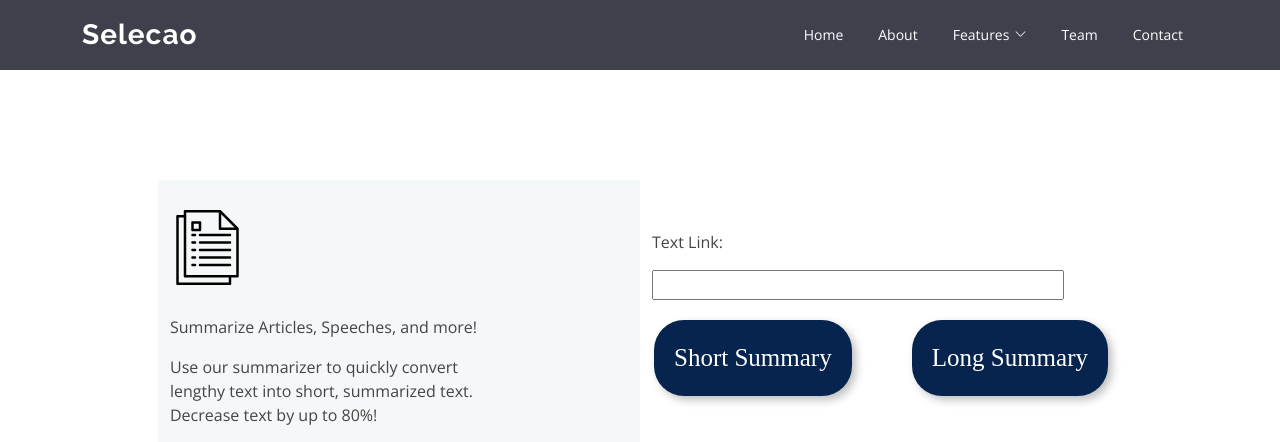
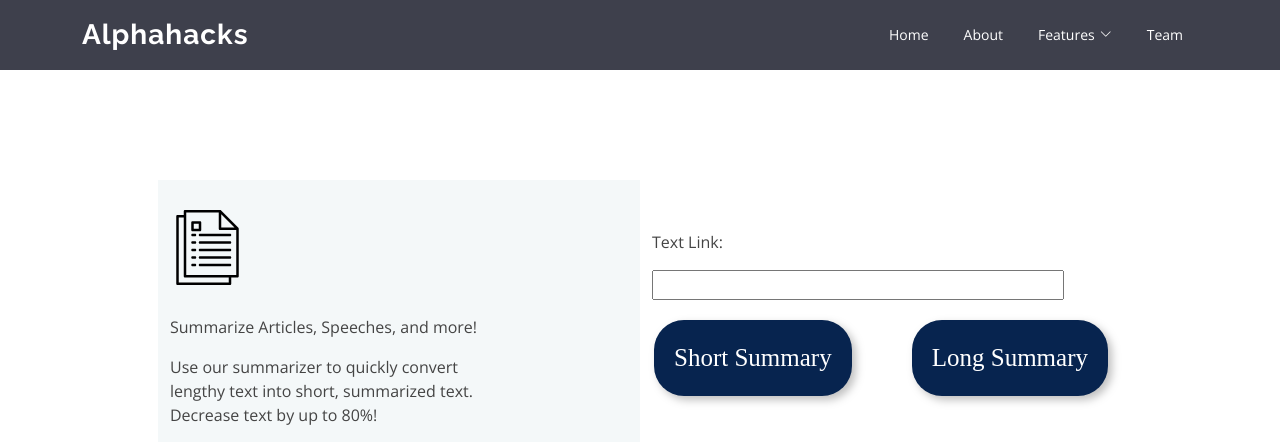
Before and after one commit to vkranurag/Alpha-Wingman, a Flask app: page /summary in a window 1280 px wide. Shown: the top 442 px of the page. Run offline with Flask 2, Linux system fonts and the light colour scheme; some libraries are stand-ins or nearby versions.

Commit message:
fixed navbar

```diff
--- a/website/templates/grammarcheck.html
+++ b/website/templates/grammarcheck.html
@@ -85,7 +85,7 @@
                     </ul>
                 </li>
                 <li><a class="nav-link scrollto" href="/#team">Team</a></li>
-                <li><a class="nav-link scrollto" href="/#contact">Contact</a></li>
+
                 </ul>
                 <i class="bi bi-list mobile-nav-toggle"></i>
             </nav><!-- .navbar -->
--- a/website/templates/home.html
+++ b/website/templates/home.html
@@ -50,7 +50,7 @@
             </ul>
           </li>
           <li><a class="nav-link scrollto" href="/#team">Team</a></li>
-          <li><a class="nav-link scrollto" href="/#contact">Contact</a></li>
+
         </ul>
         <i class="bi bi-list mobile-nav-toggle"></i>
       </nav><!-- .navbar -->
--- a/website/templates/index.html
+++ b/website/templates/index.html
@@ -40,7 +40,7 @@
     <div class="container d-flex align-items-center justify-content-between">
 
       <div class="logo">
-        <h1><a href="/">Selecao</a></h1>
+        <h1><a href="/">Alphahacks</a></h1>
         <!-- Uncomment below if you prefer to use an image logo -->
 
       </div>
@@ -57,7 +57,6 @@
             </ul>
           </li>
           <li><a class="nav-link scrollto" href="/#team">Team</a></li>
-          <li><a class="nav-link scrollto" href="/#contact">Contact</a></li>
         </ul>
         <i class="bi bi-list mobile-nav-toggle"></i>
       </nav><!-- .navbar -->
--- a/website/templates/results.html
+++ b/website/templates/results.html
@@ -4,7 +4,7 @@
         <meta charset="utf-8">
         <meta content="width=device-width, initial-scale=1.0" name="viewport">
 
-        <title>Alphahacks</title>
+        <title>Summarizer</title>
         <meta content="" name="description">
         <meta content="" name="keywords">
 
@@ -56,7 +56,6 @@
             </ul>
           </li>
           <li><a class="nav-link scrollto" href="/#team">Team</a></li>
-          <li><a class="nav-link scrollto" href="/#contact">Contact</a></li>
         </ul>
         <i class="bi bi-list mobile-nav-toggle"></i>
       </nav><!-- .navbar -->
--- a/website/templates/speech-to-text.html
+++ b/website/templates/speech-to-text.html
@@ -1,7 +1,7 @@
 <!DOCTYPE html>
 <html>
   <head>
-    <title>Voice Notepad - Speech to Text with Google Speech Recognition</title>
+    <title>Speech to Text</title>
     <meta
       name="description"
       content="Looking for a free alternative to Dragon Naturally speaking for speech recognition? Voice Notepad lets you type with your voice in any language."
@@ -254,7 +254,6 @@
               </ul>
             </li>
             <li><a class="nav-link scrollto" href="/#team">Team</a></li>
-            <li><a class="nav-link scrollto" href="/#contact">Contact</a></li>
           </ul>
           <i class="bi bi-list mobile-nav-toggle"></i>
         </nav><!-- .navbar -->
```
